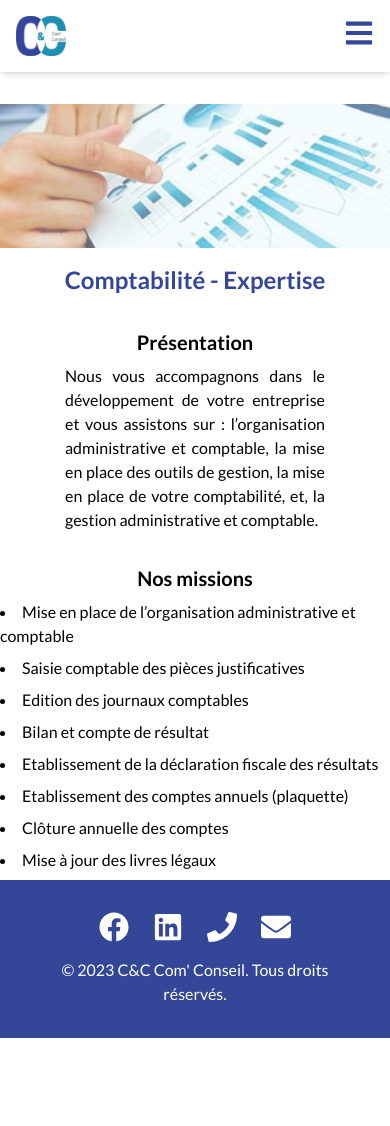
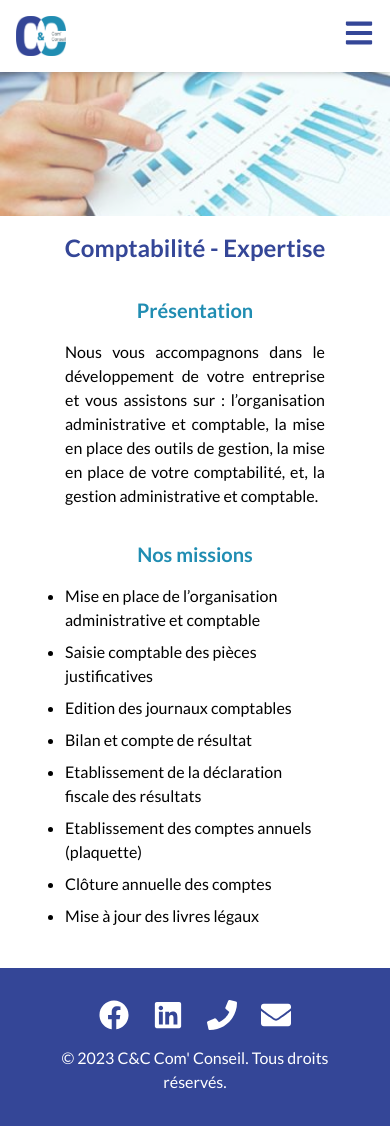
Before and after one commit to AntoineWtz/com-conseil, a React (Create React App) app: page /skill/1 in a window 390 px wide. Before the commit the page ends 1038 px from the top, so only its background shows below. Built offline with nearby package versions, Linux system fonts and the light colour scheme.

Commit message:
responsive skillDetail

```diff
--- a/src/pages/SkillDetail.tsx
+++ b/src/pages/SkillDetail.tsx
@@ -39,13 +39,13 @@ const SkillDetail: React.FC = () => {
 
     return (
         <MainLayout>
-            <div className="flex flex-col items-center mt-8">
-                <img className="w-full h-36 lg:h-48 opacity-60 object-cover mb-4" src={skill.imageUri} alt={skill.name} />
+            <div className="flex flex-col items-center mb-8">
+                <img className="w-full h-36 lg:h-64 opacity-60 object-cover mb-4" src={skill.imageUri} alt={skill.name} />
                 <h2 className="text-2xl lg:text-4xl font-bold text-[#344697] mb-4 text-center">{skill.name}</h2>
-                <h3 className="text-xl lg:text-2xl font-semibold mt-4 mb-2">Présentation</h3>
+                <h3 className="text-xl text-[#208DB2] lg:text-2xl font-semibold mt-4 mb-4 ">Présentation</h3>
                 <p className="lg:text-lg text-justify w-2/3">{skill.description}</p>
-                <h3 className="text-xl lg:text-2xl font-semibold mt-8 mb-2">Nos missions</h3>
-                <ul className="list-disc list-inside lg:w-2/3">
+                <h3 className="text-xl text-[#208DB2] lg:text-2xl font-semibold mt-8 mb-4">Nos missions</h3>
+                <ul className="list-disc w-2/3 lg:w-1/5 text-left mx-auto">
                     {skill.missions?.map((mission, index) => (
                         <li key={index} className="lg:text-lg mb-2">{mission}</li>
                     ))}
```
